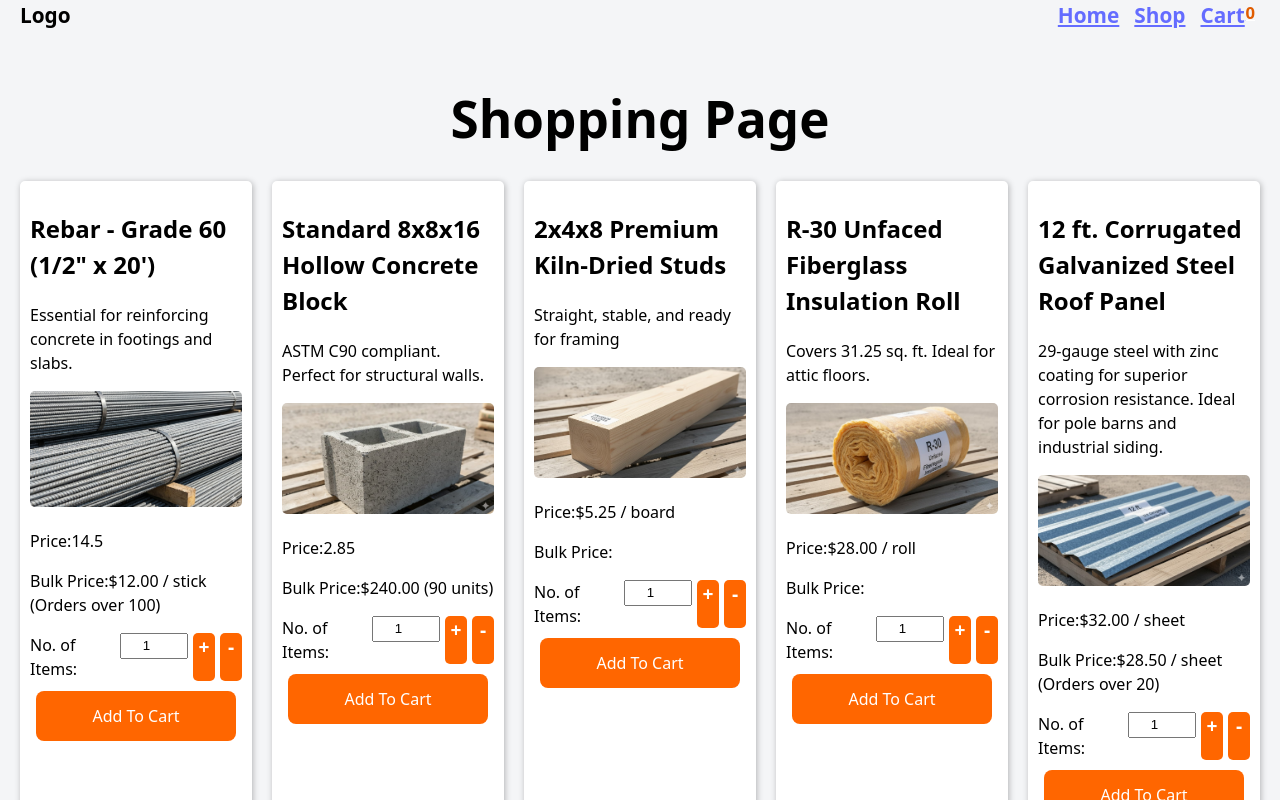
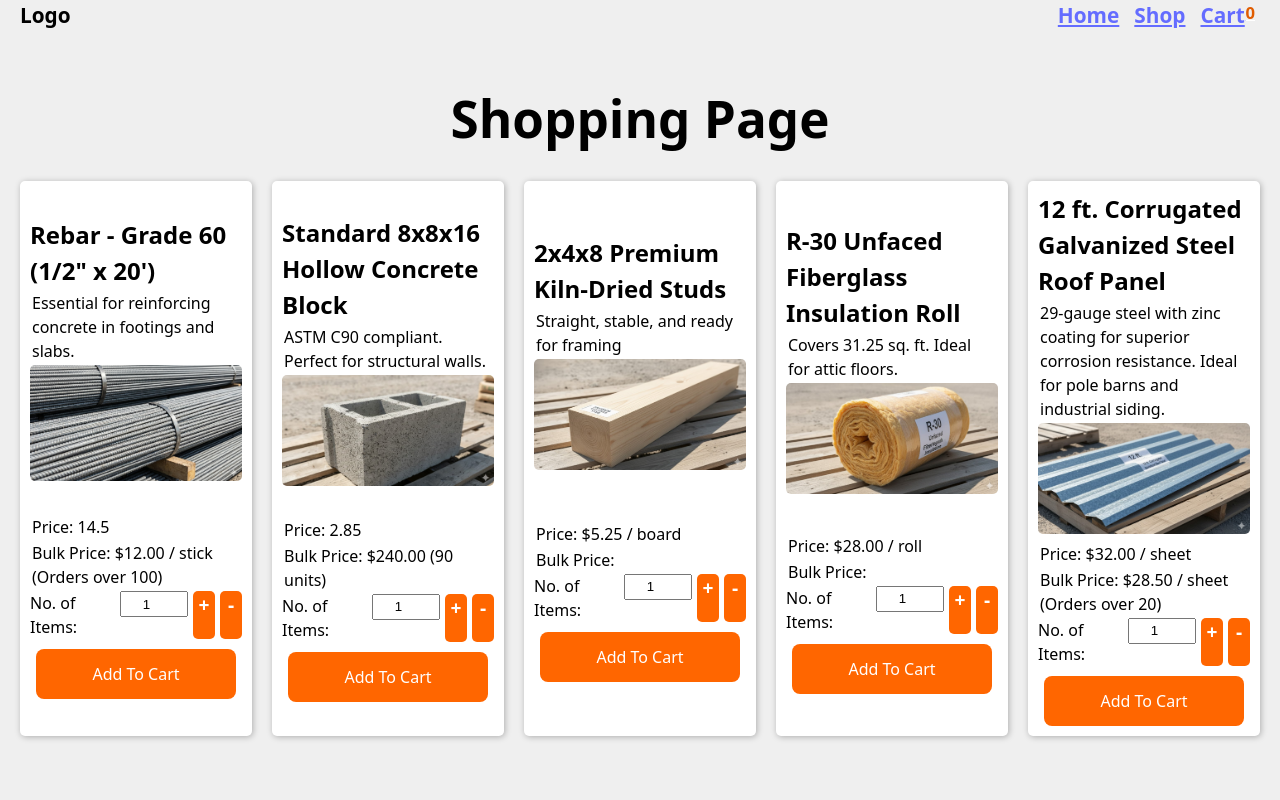
Before and after one commit to SoloGudLyf/shopping-cart, a React (Vite) app: page /shop in a window 1280 px wide. Built offline with nearby package versions, Linux system fonts and the light colour scheme.

Commit message:
feat: Improve appearance on card items

```diff
--- a/src/components/shop/productCard.jsx
+++ b/src/components/shop/productCard.jsx
@@ -11,16 +11,19 @@ export default function ProductCard({ item, id, updateCart }) {
 
   return (
     <>
+      <div className={styles.card}>
         <div>
           <h2>{item.name}</h2>
           <p>{item.description}</p>
           <img src={item.imgSrc} alt={item.alt} />
+        </div>
+        <div>
           <p>
-          <span className={styles.topic}>Price:</span>
+            <span className={styles.topic}>Price: </span>
             {item.priceDesc || item.price}
           </p>
           <p>
-          <span className={styles.topic}>Bulk Price:</span>
+            <span className={styles.topic}>Bulk Price: </span>
             {item.bulkPriceDesc || item.bulkPrice}
           </p>
           <form action="#">
@@ -38,8 +41,9 @@ export default function ProductCard({ item, id, updateCart }) {
               </div>
             </label>
           </form>
-        <div>
+        <div className={styles.buttonContainer}>
           <button onClick={() => setCart()}>Add To Cart</button>
+        </div>
         </div>
       </div>
     </>
--- a/src/styles/Shop.module.css
+++ b/src/styles/Shop.module.css
@@ -3,7 +3,7 @@
   flex-direction: column;
   height: 100vh;
   width: 100vw;
-  background-color: #f4f5f7;
+  background-color: #c6c7c749;
   color: black;
   overflow-x: hidden;
 }
@@ -31,9 +31,11 @@
   border-radius: 5px;
 }
 
-.items > div div {
+.buttonContainer{
   text-align: center;
 }
+
+
 
 .container button {
   color: white;
@@ -84,3 +86,17 @@
   bottom: 30px;
   left: 45px;
 }
+
+.items p{
+  margin: 2px;
+}
+
+.card{
+  display: flex;
+  flex-direction: column;
+  justify-content: space-evenly;
+}
+
+.card h2{
+  margin: 0;
+}
```
Lines whose indentation alone changed are shown as unchanged.
